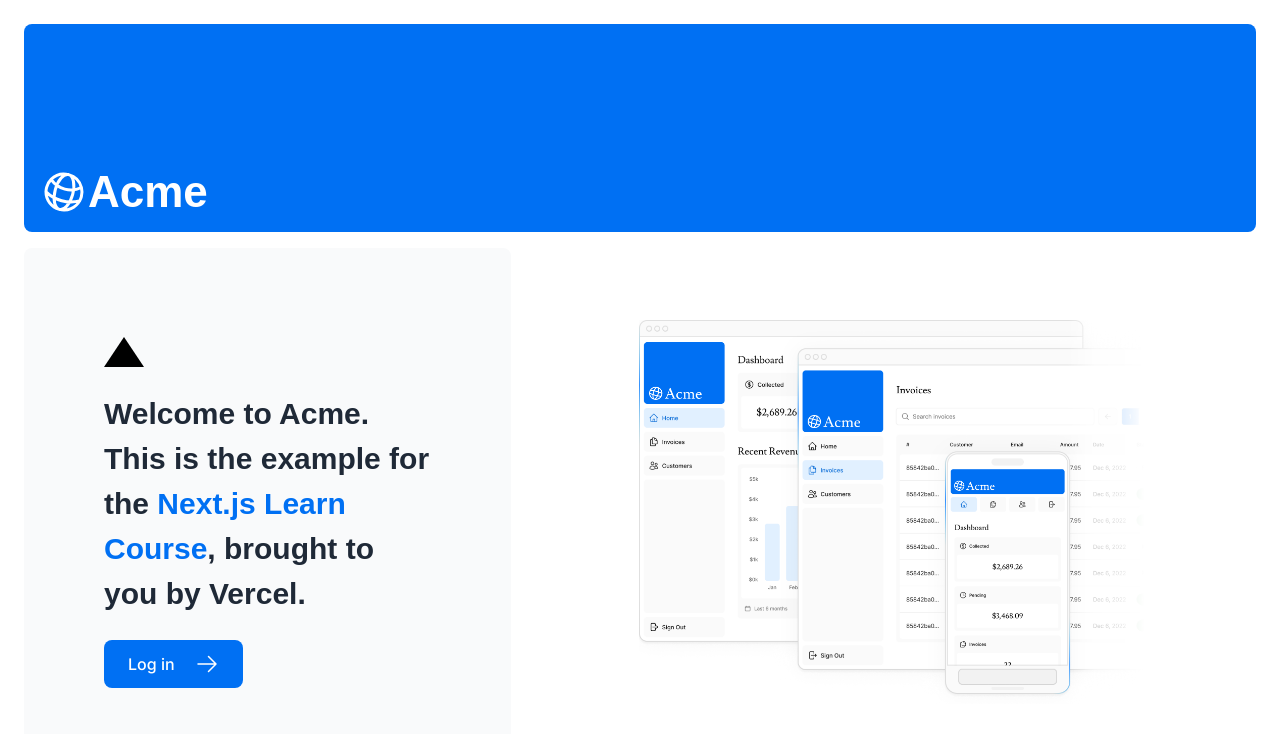
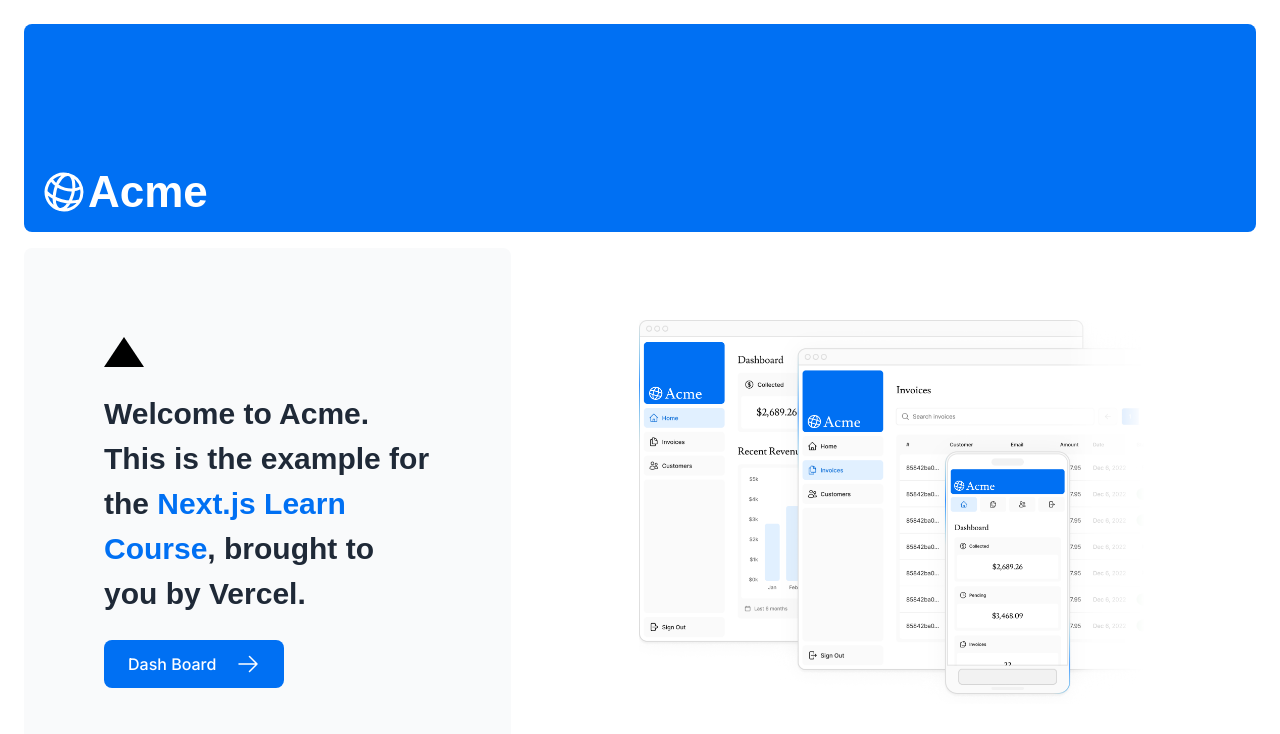
Before and after one commit to vietpham-agilityio/next-database, a Next.js app: page / in a window 1280 px wide. Shown: the top 734 px of the page. Built offline with nearby package versions, Linux system fonts and the light colour scheme; a web font is replaced by a local one.

Commit message:
#12 Router to Dashboard page

```diff
--- a/app/page.tsx
+++ b/app/page.tsx
@@ -28,10 +28,10 @@ export default function Page() {
             , brought to you by Vercel.
           </p>
           <Link
-            href="/login"
+            href="/dashboard"
             className="flex items-center gap-5 self-start rounded-lg bg-blue-500 px-6 py-3 text-sm font-medium text-white transition-colors hover:bg-blue-400 md:text-base"
           >
-            <span>Log in</span> <ArrowRightIcon className="w-5 md:w-6" />
+            <span>Dash Board</span> <ArrowRightIcon className="w-5 md:w-6" />
           </Link>
         </div>
         <div className="flex items-center justify-center p-6 md:w-3/5 md:px-28 md:py-12">
```
